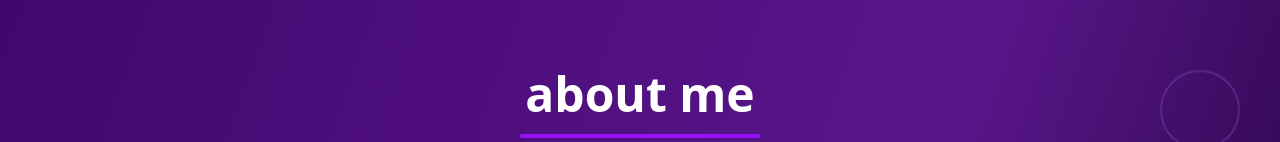
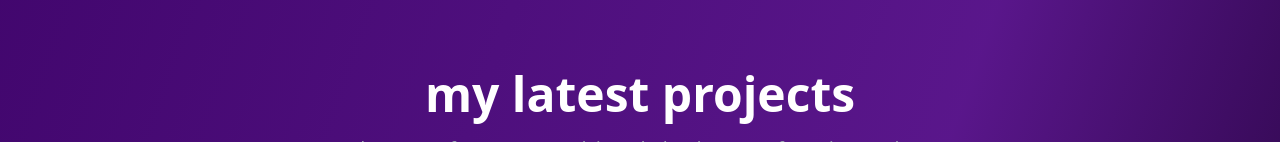
Before and after one commit to aqeelfathur/portfolio, a Next.js app: page / in a window 1280 px wide. Shown: the part 810-952 px from the top of the page. Built offline with nearby package versions, Linux system fonts and the light colour scheme.

Commit message:
urutan project section naik

```diff
--- a/app/page.tsx
+++ b/app/page.tsx
@@ -8,8 +8,8 @@ export default function Home() {
     <div className="min-h-screen bg-gradient-to-br from-purple-950 via-purple-900 to-black">
       <Navbar />
       <Hero />
+      <ProjectSection />
       <AboutSection />
-      <ProjectSection />
     </div>
   );
 }
```
